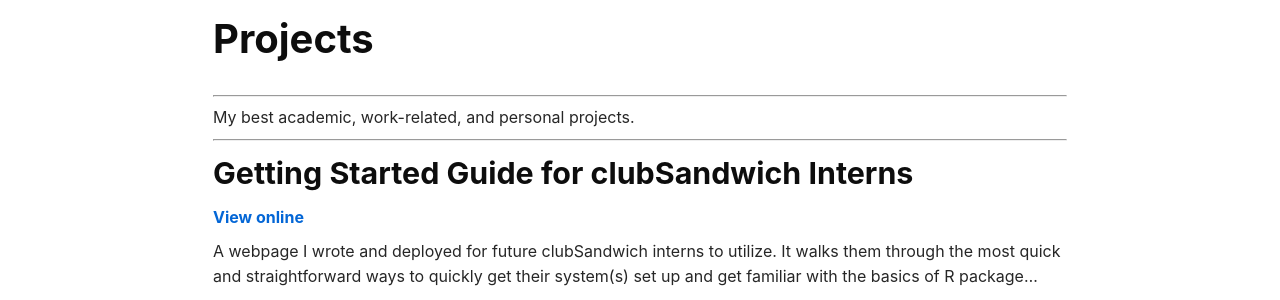
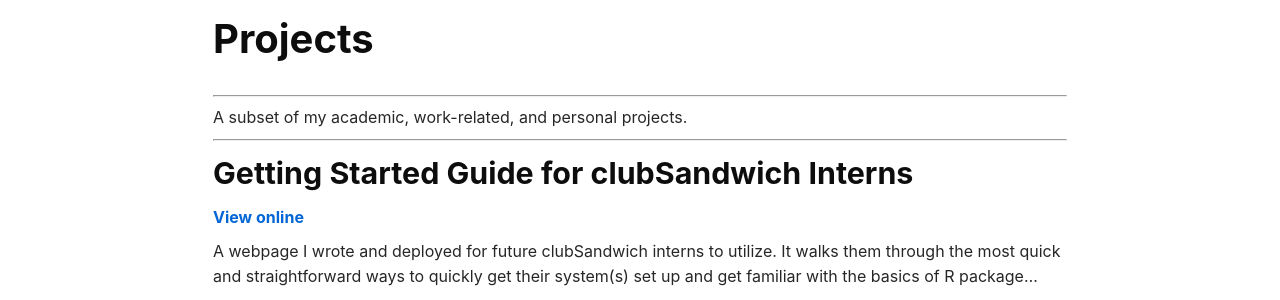
Before and after one commit to pekofsky/pekofsky.github.io, a Jekyll site: the page built from projects.md, in a window 1280 px wide. Shown: the part 121-421 px from the top of the page. Built offline with Jekyll 4.4.1, drawn with Linux system fonts in a browser that asks for light colours; nearby versions of some CDN libraries.

Commit message:
Wording change.

```diff
--- a/projects.md
+++ b/projects.md
@@ -6,7 +6,7 @@
 
 ---
 
-My best academic, work-related, and personal projects.
+A subset of my academic, work-related, and personal projects.
 
 ---
 
```
